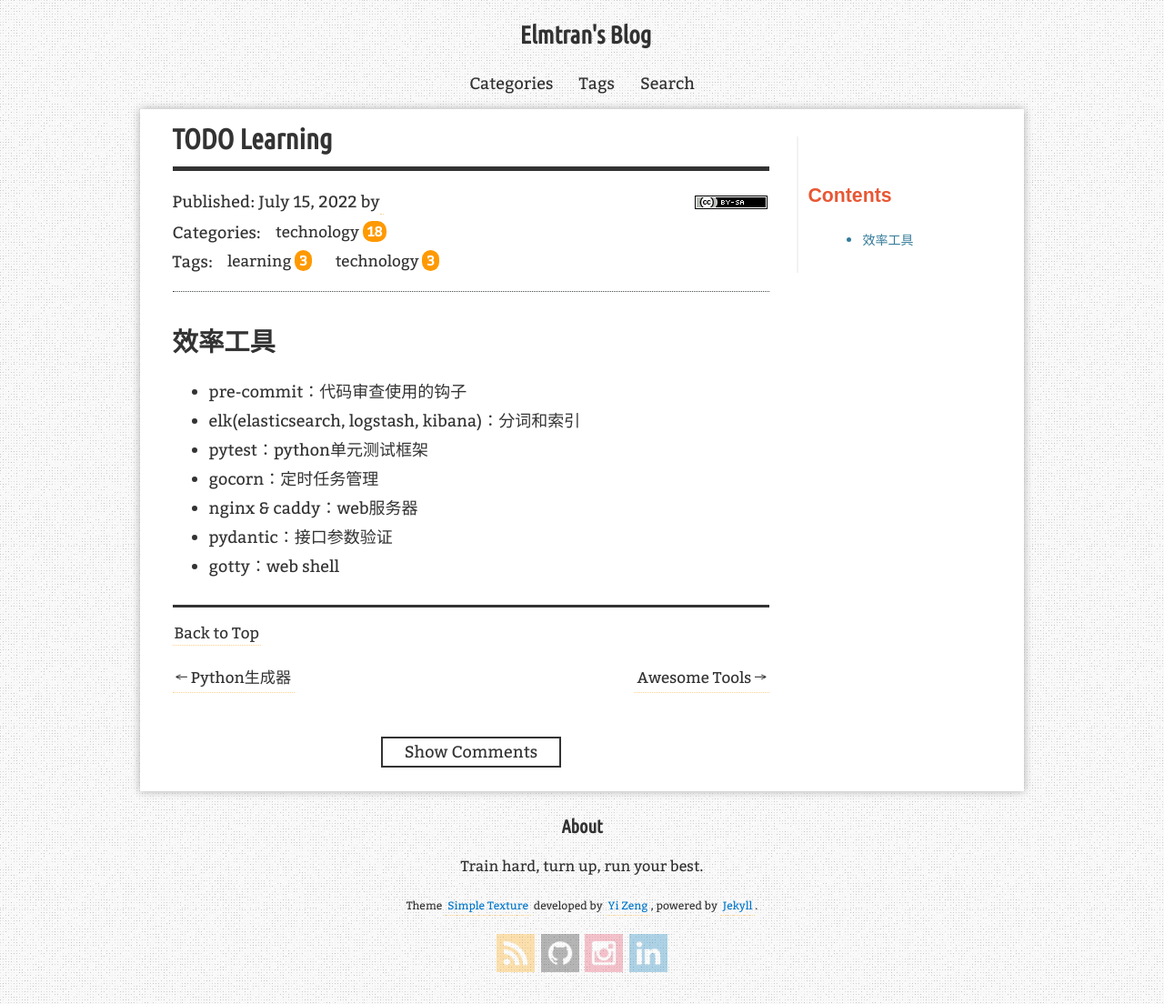
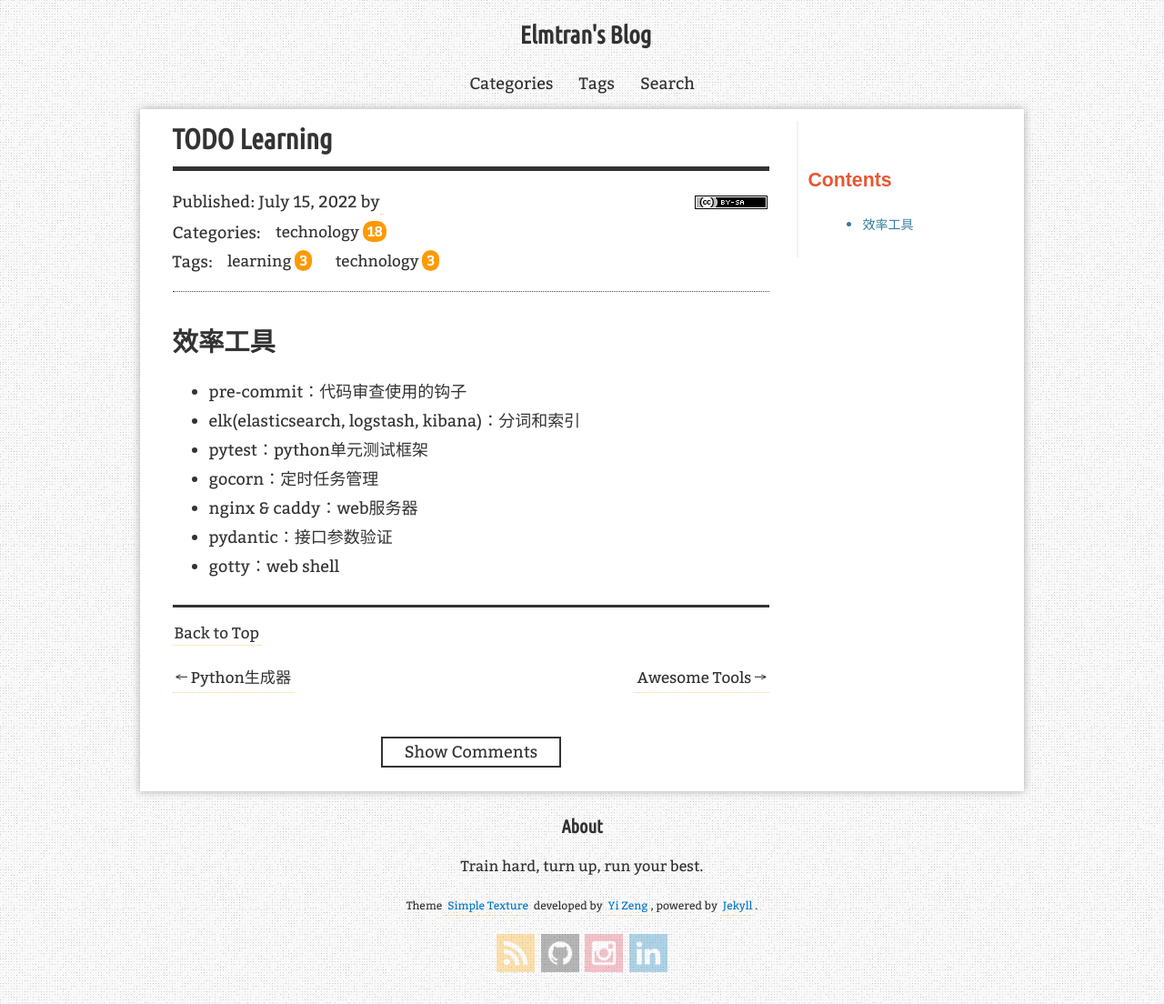
Before and after one commit to ElmTran/ElmTran.github.io, a Jekyll site: the page built from _posts/2022-07-15-todo-learning.md, in a window 1280 px wide. Shown: the whole page at 91% size. Built offline with Jekyll 4.4.1, drawn with Linux system fonts in a browser that asks for light colours; comment, search, counter and statistics services are not loaded.

Commit message:
fix sidebar

```diff
--- a/_sass/simple-texture/blog/_content.scss
+++ b/_sass/simple-texture/blog/_content.scss
@@ -760,7 +760,7 @@
         width: 280px;
         position: -webkit-sticky;
         position: sticky;
-        top: 150px;
+        top: 80px;
         margin-bottom: 80px;
         height: fit-content;
         margin-left: 30px;
```
